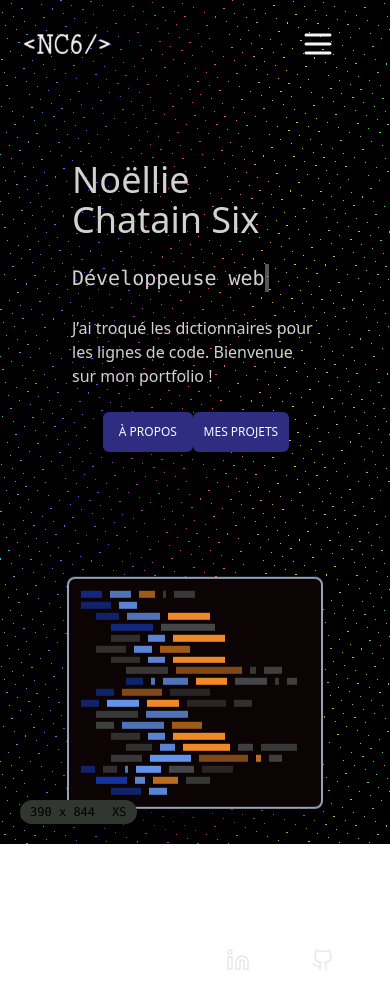
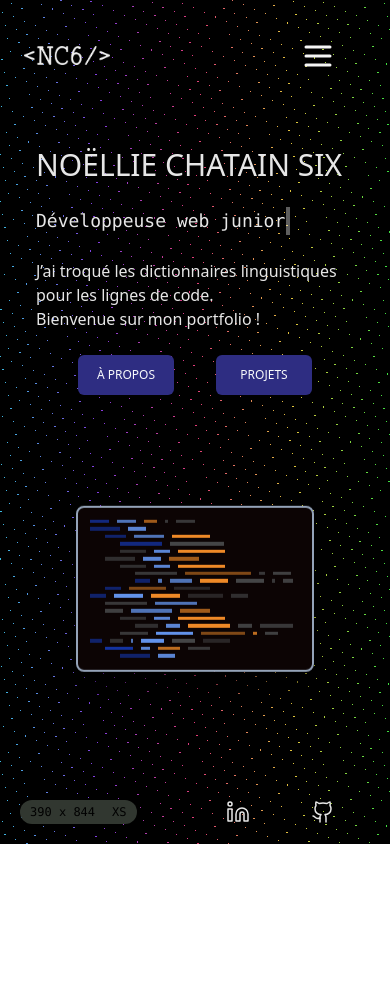
Before and after one commit to NollieChtn6/Portfolio, a React (Vite) app: page / in a window 390 px wide. After the commit the page ends 844 px from the top, so only its background shows below. Built offline with nearby package versions, Linux system fonts and the light colour scheme.

Commit message:
remove grid layout for better responsive display

```diff
--- a/src/components/homepage/HomePage.tsx
+++ b/src/components/homepage/HomePage.tsx
@@ -1,24 +1,35 @@
+import { NavLink } from 'react-router-dom';
+
 import { Button } from '../ui/button';
 import ScreenComponent from './screen/Screen';
 
 function HomePage() {
   return (
-    <main className="grid grid-cols-1 md:grid-cols-2 grid-rows-2 md:grid-rows-1 gap-4 p-6 text-woodsmoke-200 h-full">
-      <div className="flex flex-col homepage-left-side space-y-6 p-12 place-content-center">
-        <h2 className="hero-title flex w-full text-4xl">Noëllie Chatain Six</h2>
-        <p className="hero-subtitle flex w-4/5 text-xl animate-typing overflow-hidden whitespace-nowrap font-mono border-r-4">
-          Développeuse web junior
-        </p>
-        <p>
-          J&rsquo;ai troqué les dictionnaires pour les lignes de code. Bienvenue
-          sur mon portfolio&nbsp;!
-        </p>
-        <div className="homepage-btn-container flex w-3/4 self-center justify-around">
-          <Button>À propos</Button>
-          <Button>Mes projets</Button>
+    <main className="homepage-container flex flex-col md:flex-row max-sm:overflow-y-scroll h-full">
+      <div className="homepage-content-left flex flex-col md:flex-row w-full md:w-2/4">
+        <div className="about-text-container text-woodsmoke-100 flex flex-col grow md:h-full  p-9 md:w-2/4 space-y-6 md:place-content-center">
+          <h1 className="text-woodsmoke-100 text-3xl md:text-4xl uppercase">
+            Noëllie Chatain Six
+          </h1>
+          <p className="hero-subtitle flex w-4/5 text-lg md:text-xl animate-typing overflow-hidden whitespace-nowrap font-mono border-r-4">
+            Développeuse web junior
+          </p>
+          <p>
+            J&rsquo;ai troqué les dictionnaires linguistiques pour les lignes de
+            code.
+            <br /> Bienvenue sur mon portfolio&nbsp;!
+          </p>
+          <div className="homepage-btns-container flex justify-evenly w-full md:w-3/4 self-center">
+            <NavLink to="/about">
+              <Button>À propos</Button>
+            </NavLink>
+            <NavLink to="/projects">
+              <Button>Projets</Button>
+            </NavLink>
+          </div>
         </div>
       </div>
-      <div className="homepage-right-side flex space-y-6 md:p-12 justify-center items-center overflow-y-auto">
+      <div className="homepage-content-right flex h-full p-9 md:w-2/4 place-content-center items-center">
         <ScreenComponent />
       </div>
     </main>
```
